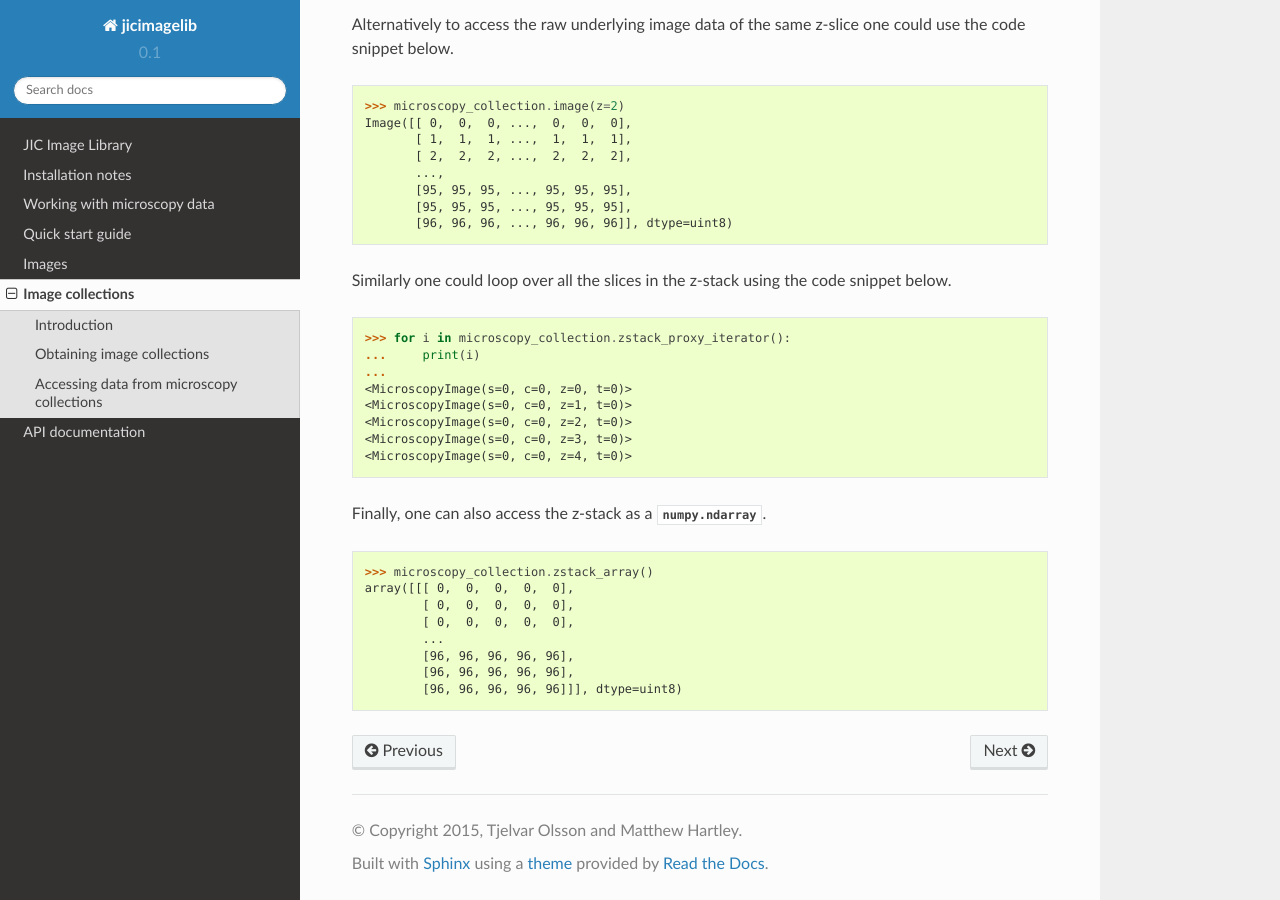
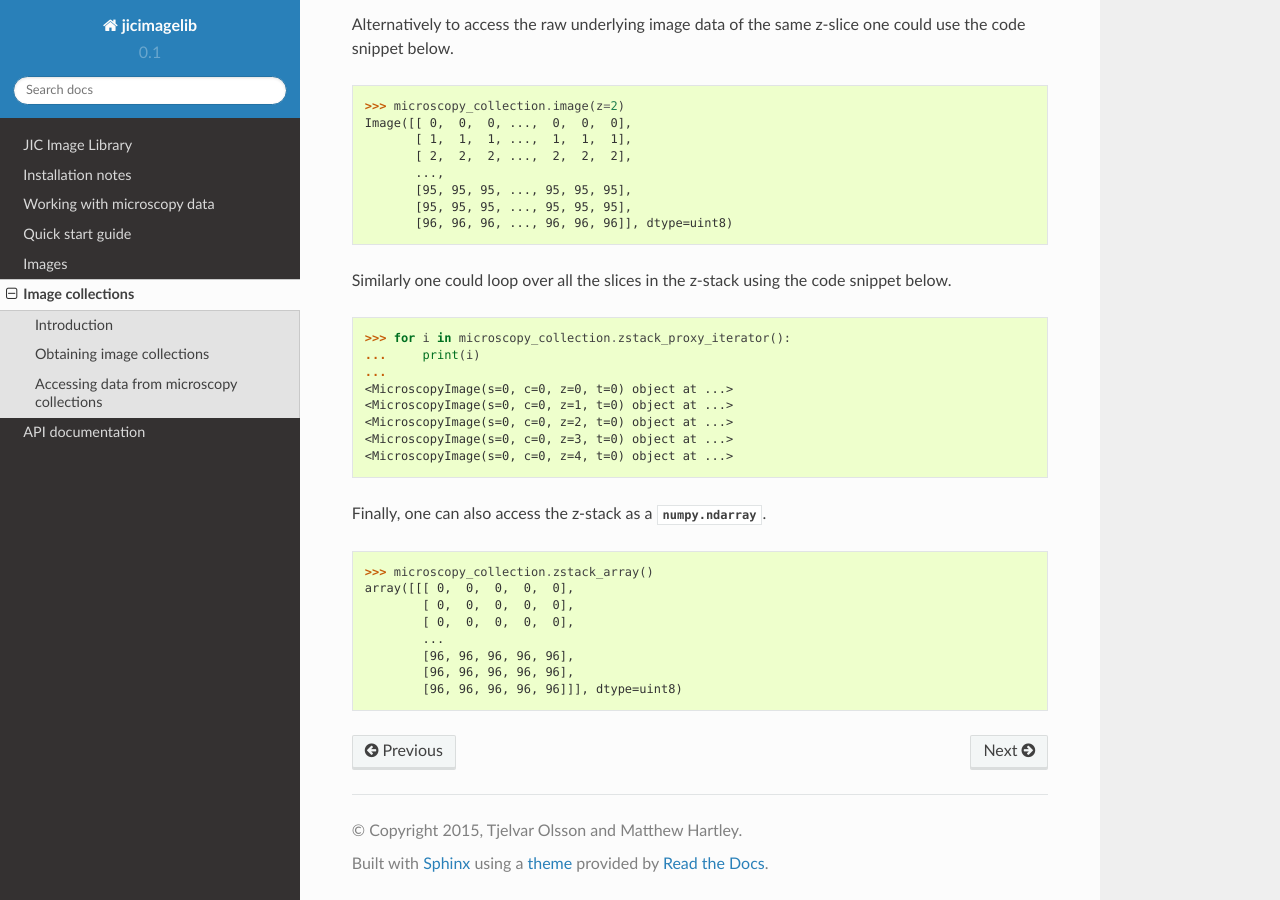
Before and after one commit to JIC-CSB/jicbioimage.core, a Sphinx documentation site: the page built from docs/source/image_collections.rst, in a window 1280 px wide and 900 px high, scrolled down 1989 px. Built offline with Sphinx 7.4.7 and the Read the Docs theme 2.0.0, drawn with Linux system fonts in a browser that asks for light colours.

Commit message:
Removed MicroscopyImage __str__ function.

```diff
--- a/docs/source/image_collections.rst
+++ b/docs/source/image_collections.rst
@@ -144,11 +144,11 @@ snippet below.
     >>> for i in microscopy_collection.zstack_proxy_iterator():  # doctest: +ELLIPSIS
     ...     print(i)
     ...
-    <MicroscopyImage(s=0, c=0, z=0, t=0)>
-    <MicroscopyImage(s=0, c=0, z=1, t=0)>
-    <MicroscopyImage(s=0, c=0, z=2, t=0)>
-    <MicroscopyImage(s=0, c=0, z=3, t=0)>
-    <MicroscopyImage(s=0, c=0, z=4, t=0)>
+    <MicroscopyImage(s=0, c=0, z=0, t=0) object at ...>
+    <MicroscopyImage(s=0, c=0, z=1, t=0) object at ...>
+    <MicroscopyImage(s=0, c=0, z=2, t=0) object at ...>
+    <MicroscopyImage(s=0, c=0, z=3, t=0) object at ...>
+    <MicroscopyImage(s=0, c=0, z=4, t=0) object at ...>
 
 
 Finally, one can also access the z-stack as a :class:`numpy.ndarray`.
```
Also changed, not shown: 2 other files.
